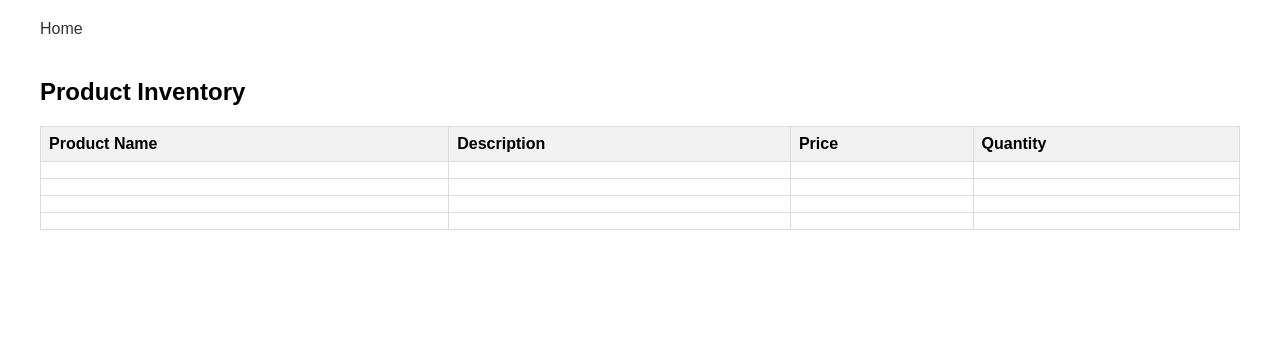
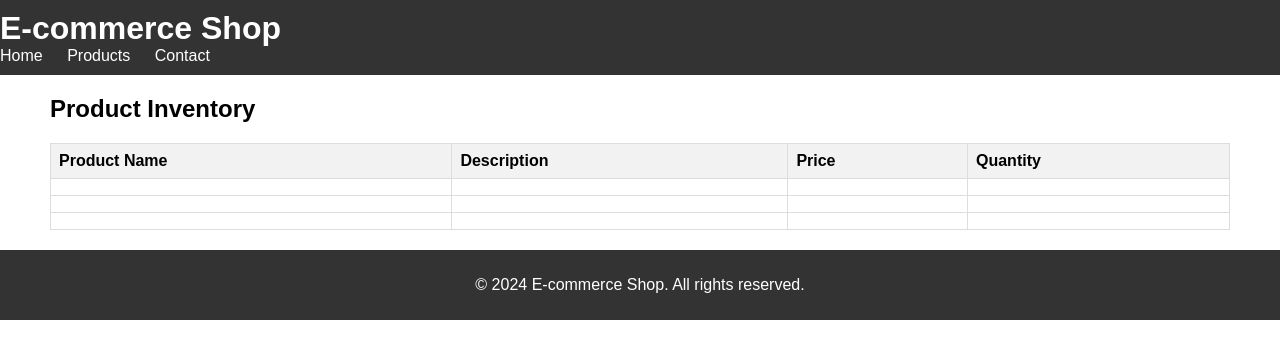
Before and after one commit to Danmark12/it28-ecommerce-m-javier, a plain HTML site: page index.html in a window 1280 px wide. Drawn offline with Linux system fonts and the light colour scheme.

Commit message:
change the index.html and style.css

```diff
--- a/assets/css/style.css
+++ b/assets/css/style.css
@@ -4,10 +4,15 @@ body {
     padding: 0;
 }
 
-.container {
-    max-width: 1200px;
-    margin: 0 auto;
-    padding: 20px;
+header {
+    background-color: #333;
+    color: #fff;
+    padding: 10px 0;
+}
+
+header h1 {
+    margin: 0;
+    padding: 0;
 }
 
 nav ul {
@@ -23,7 +28,26 @@ nav ul li {
 
 nav ul li a {
     text-decoration: none;
-    color: #333;
+    color: #fff;
+}
+
+.container {
+    max-width: 1200px;
+    margin: 0 auto;
+    padding: 20px;
+}
+
+.row {
+    display: flex;
+}
+
+.col {
+    flex: 1;
+    margin: 0 10px;
+}
+
+.col h2 {
+    margin-top: 0;
 }
 
 table {
@@ -42,6 +66,9 @@ th {
     background-color: #f2f2f2;
 }
 
-h2 {
-    margin-top: 40px;
+footer {
+    background-color: #333;
+    color: #fff;
+    text-align: center;
+    padding: 10px 0;
 }
--- a/index.html
+++ b/index.html
@@ -3,27 +3,35 @@
 <head>
     <meta charset="UTF-8">
     <meta name="viewport" content="width=device-width, initial-scale=1.0">
-    <title>Ecommerce</title>
+    <title>DanDev Shop</title>
     <link rel="stylesheet" href="assets/css/style.css">
 </head>
 <body>
-    <div id="Product Inventory">
-        <div class="container">
+    <header>
+        <h1>E-commerce Shop</h1>
         <nav>
-                <ul id="sidemenu">
-                    <li><a href="#Product Inventory">Home</a></li>
+            <ul>
+                <li><a href="#">Home</a></li>
+                <li><a href="#">Products</a></li>
+                <li><a href="#">Contact</a></li>
             </ul>
         </nav>
+    </header>
 
+    <div class="container">
+        <div class="row">
+            <div class="col">
                 <h2>Product Inventory</h2>
-
                 <table>
+                    <thead>
                         <tr>
                             <th>Product Name</th>
                             <th>Description</th>
                             <th>Price</th>
                             <th>Quantity</th>
                         </tr>
+                    </thead>
+                    <tbody>
                         <tr>
                             <td></td>
                             <td></td>
@@ -42,14 +50,15 @@
                             <td></td>
                             <td></td>
                         </tr>
-                <tr>
-                    <td></td>
-                    <td></td>
-                    <td></td>
-                    <td></td>
-                </tr>
+                    </tbody>
                 </table>
             </div>
+
         </div>
+    </div>
+
+    <footer>
+        <p>&copy; 2024 E-commerce Shop. All rights reserved.</p>
+    </footer>
 </body>
 </html>
```
Lines whose indentation alone changed are shown as unchanged.
